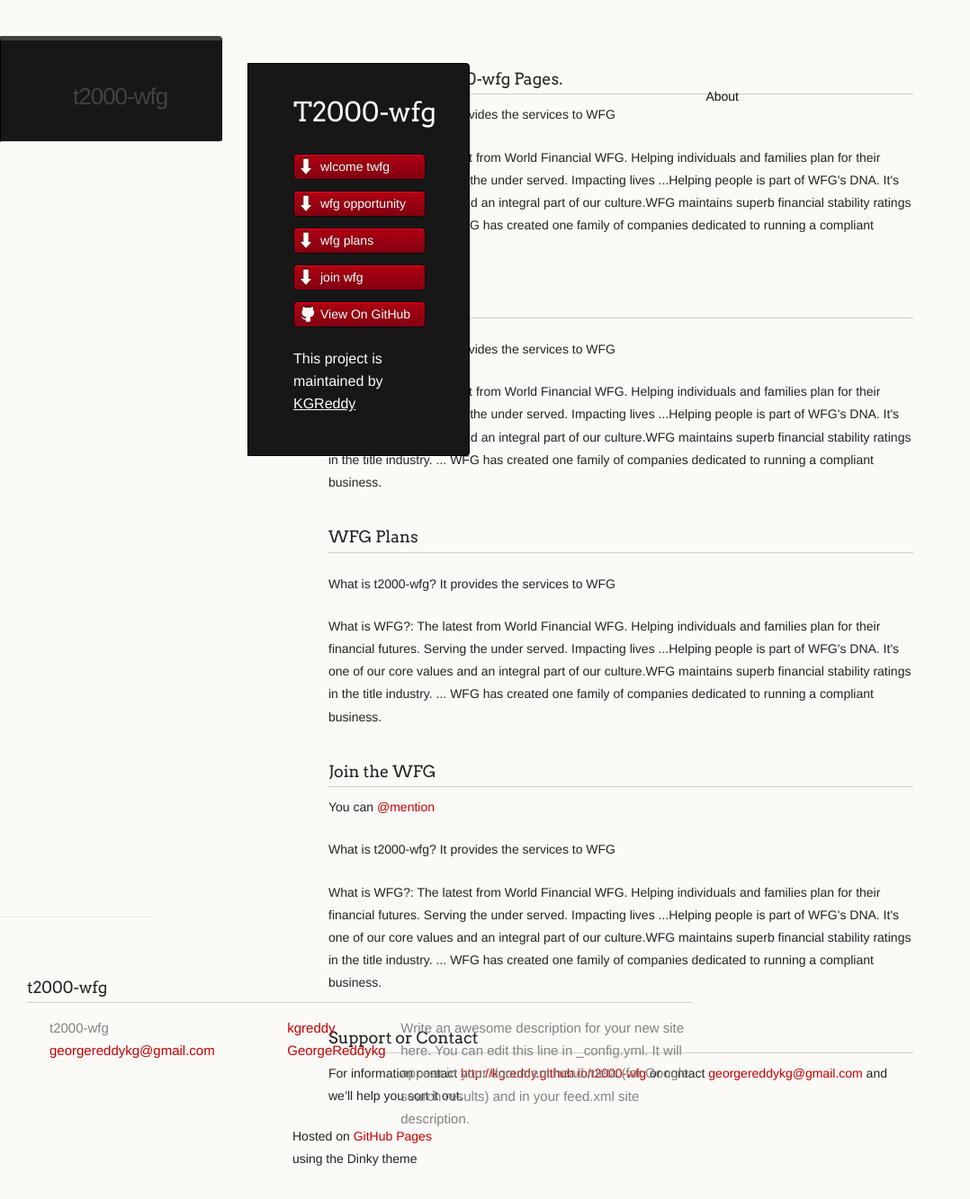
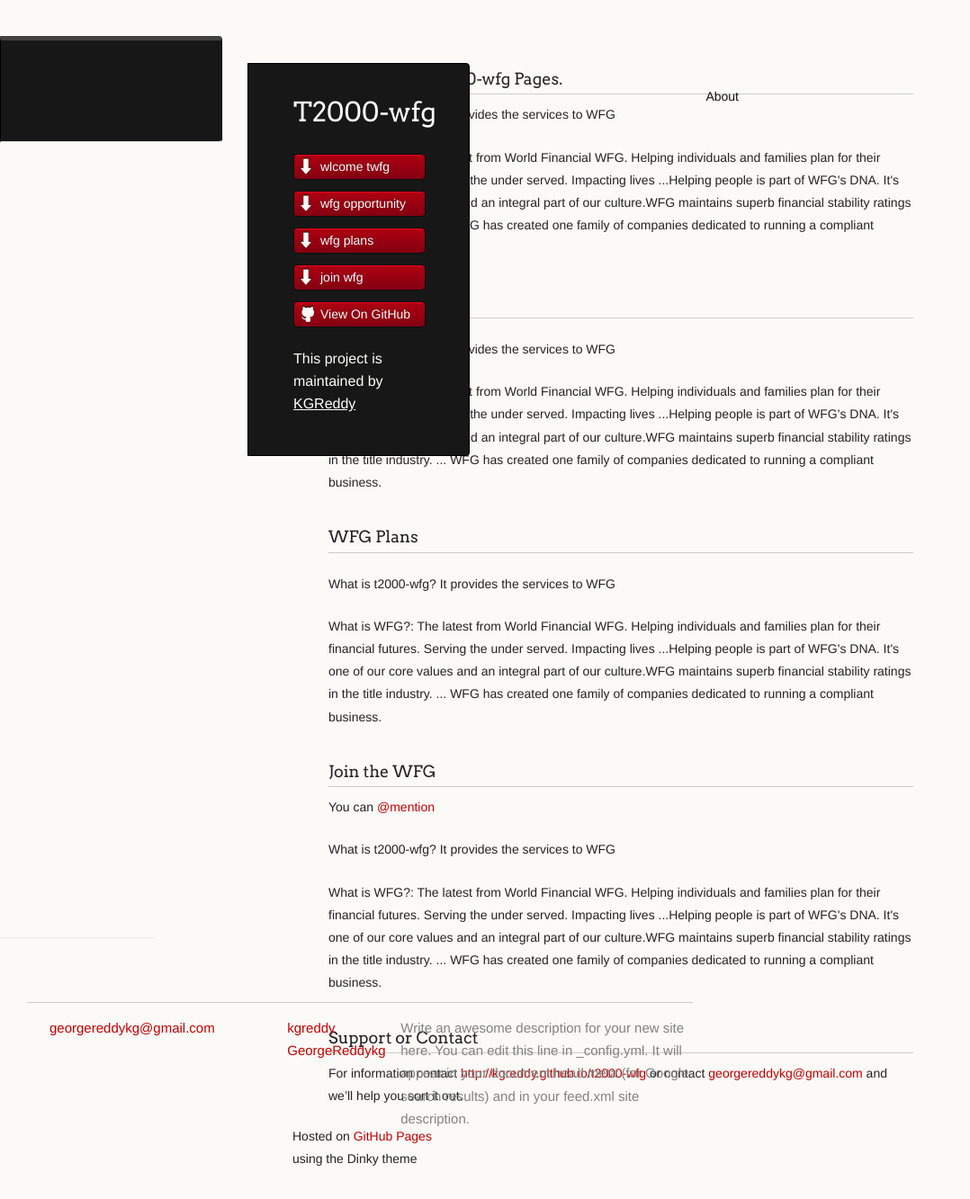
Before and after one commit to KGReddy/t2000-wfg, a Jekyll site: the page built from index.html, in a window 1280 px wide and 1333 px high. Shown: the whole window at 90% size, without its empty margins (0-1078 px from the left). Built offline with Jekyll 4.4.1, drawn with Linux system fonts in a browser that asks for light colours.

Commit message:
Update _config.yml

```diff
--- a/_config.yml
+++ b/_config.yml
@@ -1,5 +1,5 @@
 # Site settings
-title: t2000-wfg
+title:
 email: georgereddykg@gmail.com
 description: > # this means to ignore newlines until "baseurl:"
   Write an awesome description for your new site here. You can edit this
```
